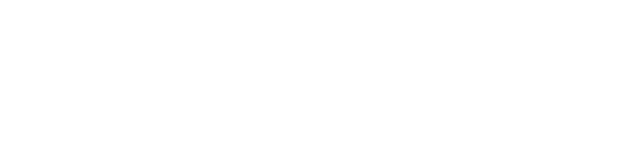
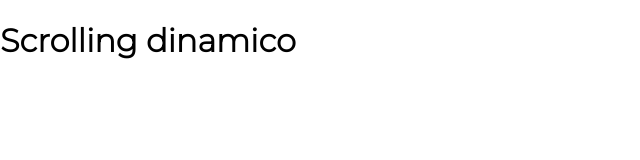
Before and after one commit to lucasvidela94/dinamic-scroll, a plain HTML site: page index.html in a window 1280 px wide. Shown: the whole page, without its empty margins (0-640 px from the left). Drawn offline with Linux system fonts and the light colour scheme.

Commit message:
modificado el html inicial

```diff
--- a/index.html
+++ b/index.html
@@ -6,10 +6,12 @@
     <meta name="viewport" content="width=device-width, initial-scale=1.0">
     <title>Scrolling dinamico</title>
     <link rel="icon" type="image/png" href="https://www.google.com/s2/favicons?domain=jacinto.design">
-    <link rel="stylesheet" href="https://cdnjs.cloudflare.com/ajax/libs/font-awesome/6.0.0-beta2/css/all.min.css">
     <link rel="stylesheet" href="style.css">
 </head>
 <body>
+
+ <!-- titulo-->
+ <h1>Scrolling dinamico</h1>
 
  <!-- Script-->
 
--- a/style.css
+++ b/style.css
@@ -1,4 +1,4 @@
-
+@import url('https://fonts.googleapis.com/css2?family=Montserrat:wght@300&display=swap');
 
 html{
     box-sizing: border-box;
@@ -7,4 +7,5 @@ html{
 body{
     margin: 0;
     min-height: 100vh;
+    font-family: 'Montserrat', sans-serif;
 }
```
